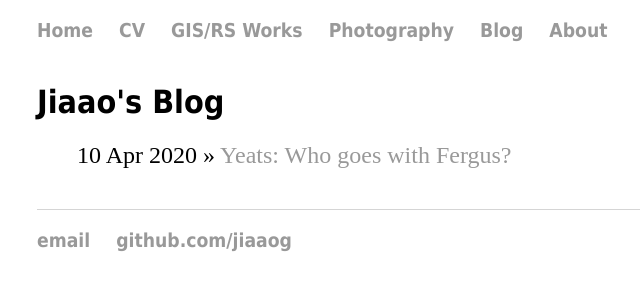
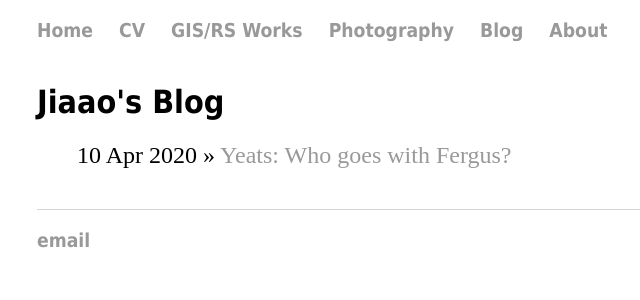
Before and after one commit to jiaaog/jiaaog.github.io, a Jekyll site: the page built from blog/index.html, in a window 1280 px wide. Shown: the top 300 px of the page, without its empty margins (59-699 px from the left). Built offline with Jekyll 4.4.1, drawn with Linux system fonts in a browser that asks for light colours.

Commit message:
Update default.html

```diff
--- a/_layouts/default.html
+++ b/_layouts/default.html
@@ -24,7 +24,6 @@
 			<footer>
 	    		<ul>
 	        		<li><a href="mailto:jiaaog@outlook.com">email</a></li>
-	        		<li><a href="https://github.com/jiaaog">github.com/jiaaog</a></li>
 				</ul>
 			</footer>
 		</body>
```
